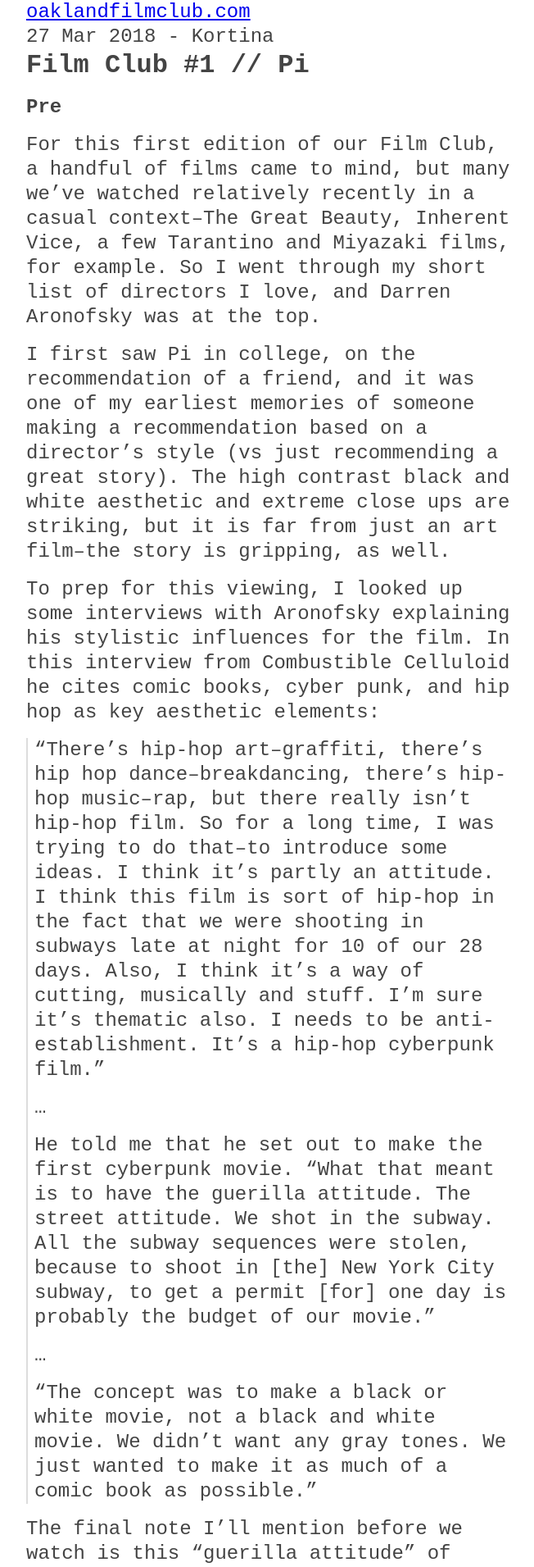
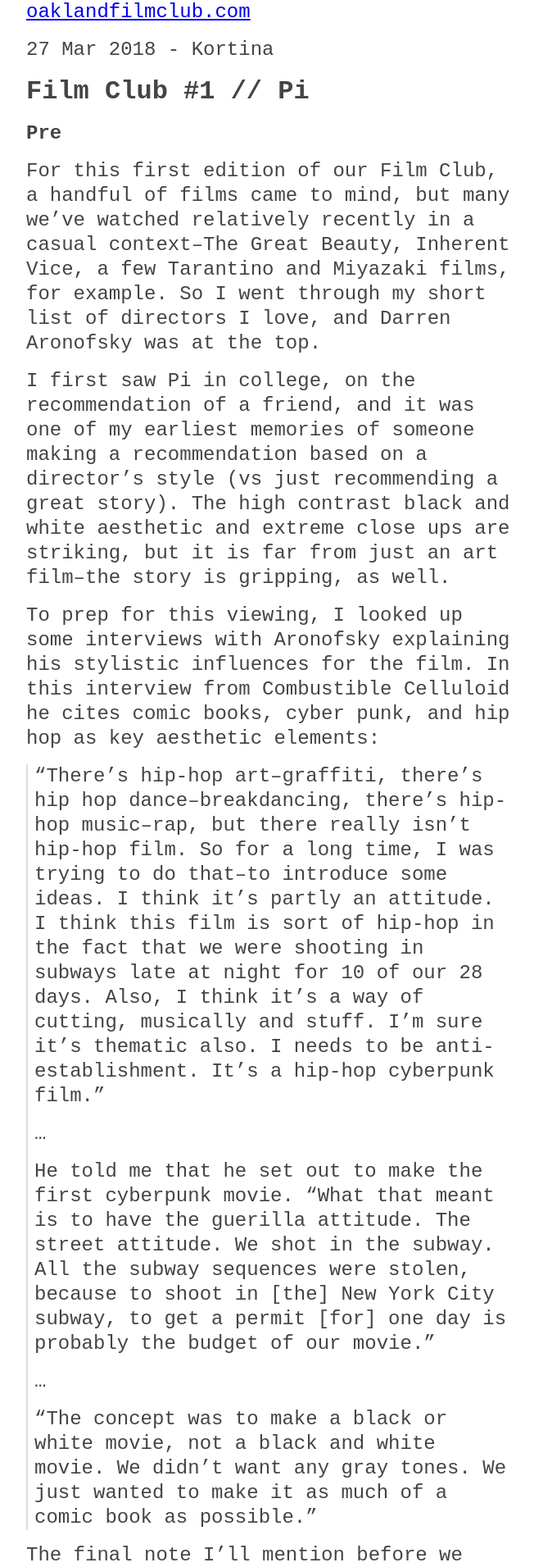
Before and after one commit to kortina/oakland-film-club-OLD, a Jekyll site: the page built from _posts/2018-03-27-film-club-1-pi.md, in a window 1280 px wide. Shown: the top 1911 px of the page at 82% size, without its empty margins (308-960 px from the left). Built offline with Jekyll 4.4.1, drawn with Linux system fonts in a browser that asks for light colours.

Commit message:
bump padding

```diff
--- a/_layouts/default.html
+++ b/_layouts/default.html
@@ -14,7 +14,7 @@
 		<![endif]-->
 
     <section>
-      <div><a href="/">oaklandfilmclub.com</a></div>
+      <p><a href="/">oaklandfilmclub.com</a></p>
     </section>
 		{{ content }}
 
--- a/_layouts/post.html
+++ b/_layouts/post.html
@@ -3,7 +3,7 @@ layout: default
 ---
 
 <header>
-    <div>{{page.date | date: "%e %b %Y"}} - {{page.author}}</div>
+    <p>{{page.date | date: "%e %b %Y"}} - {{page.author}}</p>
     <h1>{{ page.title }}&nbsp;{%if page.draft %}(draft)&nbsp;{% endif %}</h1>
 </header>
 
@@ -12,6 +12,6 @@ layout: default
 </section>
 
 <section>
-  <div>{{page.date | date: "%e %b %Y"}} - {{page.author}}</div>
-  <div><a href="/">oaklandfilmclub.com</a></div>
+  <p>{{page.date | date: "%e %b %Y"}} - {{page.author}}</p>
+  <p><a href="/">oaklandfilmclub.com</a></p>
 </section>
```
